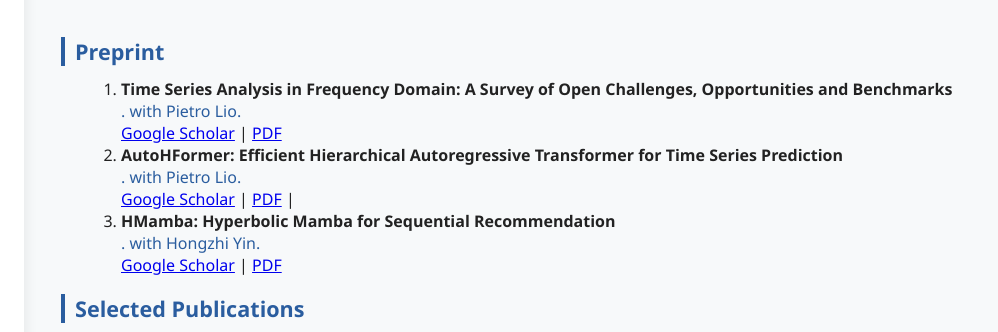
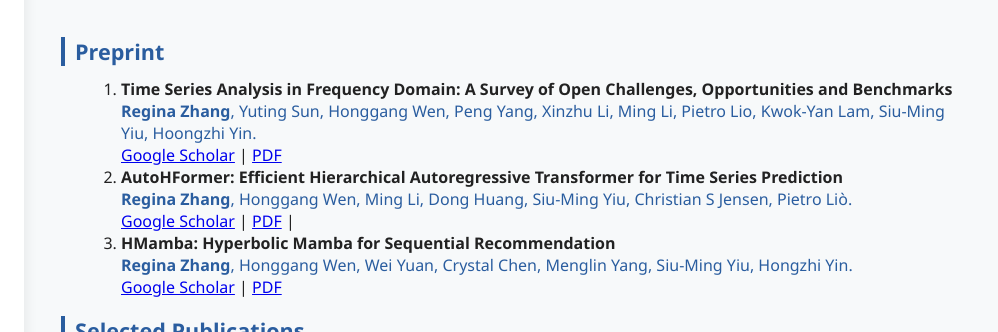
Before and after one commit to CoderPowerBeyond/reginazhang, a plain HTML site: page index.html in a window 1280 px wide. Shown: the part 302-634 px from the top of the page, 282-1280 px from the left. Drawn offline with Linux system fonts and the light colour scheme.

Commit message:
Update index.html

```diff
--- a/index.html
+++ b/index.html
@@ -203,19 +203,19 @@
                 <ol>
                     <li>
                         <span class="pub-title">Time Series Analysis in Frequency Domain: A Survey of Open Challenges, Opportunities and Benchmarks</span><br>
-                        <span class="pub-venue">. with Pietro Lio.</span><br>
+                        <span class="pub-venue"><b>Regina Zhang</b>, Yuting Sun, Honggang Wen, Peng Yang, Xinzhu Li, Ming Li, Pietro Lio, Kwok-Yan Lam, Siu-Ming Yiu, Hoongzhi Yin.</span><br>
                         <a href="https://scholar.google.com/citations?view_op=view_citation&hl=en&user=YZhqUuEAAAAJ&citation_for_view=YZhqUuEAAAAJ:4DMP91E08xMC" target="_blank">Google Scholar</a> |
                         <a href="https://arxiv.org/pdf/2504.07099" target="_blank">PDF</a>
                     </li>
                     <li>
                         <span class="pub-title">AutoHFormer: Efficient Hierarchical Autoregressive Transformer for Time Series Prediction</span><br>
-                        <span class="pub-venue">. with Pietro Lio.</span><br>
+                        <span class="pub-venue"><b>Regina Zhang</b>, Honggang Wen, Ming Li, Dong Huang, Siu-Ming Yiu, Christian S Jensen, Pietro Liò.</span><br>
                         <a href="https://scholar.google.com/citations?view_op=view_citation&hl=en&user=YZhqUuEAAAAJ&cstart=20&pagesize=80&citation_for_view=YZhqUuEAAAAJ:Tyk-4Ss8FVUC" target="_blank">Google Scholar</a> |
                         <a href="https://arxiv.org/pdf/2506.16001" target="_blank">PDF</a> |
                     </li>
                     <li>
                         <span class="pub-title">HMamba: Hyperbolic Mamba for Sequential Recommendation</span><br>
-                        <span class="pub-venue">. with Hongzhi Yin.</span><br>
+                        <span class="pub-venue"><b>Regina Zhang</b>, Honggang Wen, Wei Yuan, Crystal Chen, Menglin Yang, Siu-Ming Yiu, Hongzhi Yin.</span><br>
                         <a href="https://scholar.google.com.au/citations?view_op=view_citation&hl=en&user=gBDIgbsAAAAJ&citation_for_view=gBDIgbsAAAAJ:d1gkVwhDpl0C" target="_blank">Google Scholar</a> |
                         <a href="https://eprint.iacr.org/2023/1694.pdf" target="_blank">PDF</a>
                     </li>
```
